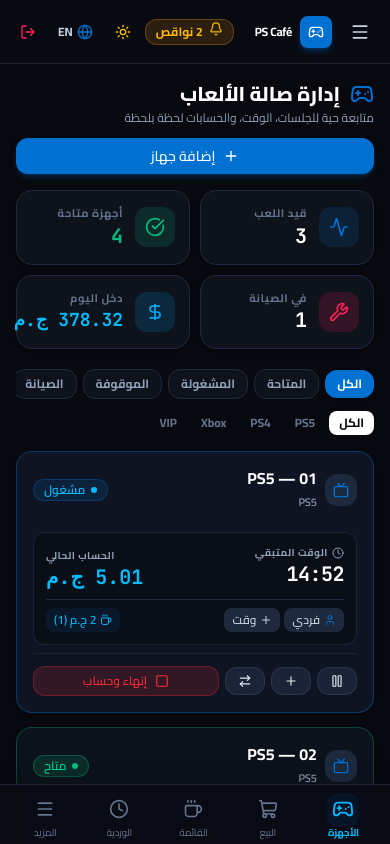
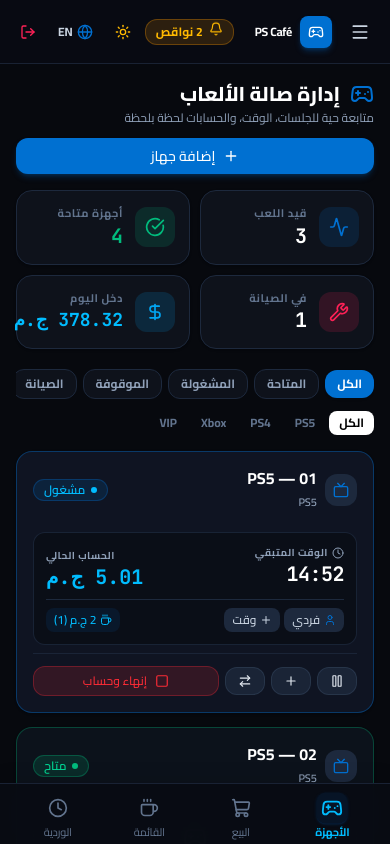
Before and after one commit to Kmpire/Playstation-system-ui, a React (Vite) app: page / in a window 390 px wide. Both pictures are taken after a click on the button "تسجيل الدخول". Built offline with nearby package versions, Linux system fonts and the light colour scheme; the HTML template or start-up script is replaced by a standard one.

Commit message:
fix: optimize mobile viewport sizing and remove more button from bottom navigation

```diff
--- a/src/App.tsx
+++ b/src/App.tsx
@@ -168,7 +168,7 @@
 
   return (
     <div
-      className={`flex h-screen overflow-hidden ${theme === 'dark' ? 'dark bg-[#07090e] text-white' : 'bg-slate-100 text-slate-900'}`}
+      className={`flex h-full h-[100dvh] w-full overflow-hidden ${theme === 'dark' ? 'dark bg-[#07090e] text-white' : 'bg-slate-100 text-slate-900'}`}
       dir={isRTL ? 'rtl' : 'ltr'}
     >
       {/* Responsive Sidebar (Fixed on desktop, Drawer on mobile) */}
@@ -221,7 +221,6 @@
         <BottomNav
           screen={screen}
           setScreen={setScreen}
-          onOpenMore={() => setMobileMenuOpen(true)}
           isRTL={isRTL}
         />
       </div>
--- a/src/components/BottomNav.tsx
+++ b/src/components/BottomNav.tsx
@@ -4,21 +4,19 @@
   ShoppingCart,
   Coffee,
   Clock,
-  Menu,
 } from 'lucide-react';
 import type { Screen } from '../types';
 
 interface BottomNavProps {
   screen: Screen;
   setScreen: (s: Screen) => void;
-  onOpenMore: () => void;
+  onOpenMore?: () => void;
   isRTL: boolean;
 }
 
 export default function BottomNav({
   screen,
   setScreen,
-  onOpenMore,
   isRTL,
 }: BottomNavProps) {
   const items = [
@@ -47,7 +45,7 @@
   return (
     <nav
       aria-label="Mobile quick navigation"
-      className="lg:hidden fixed bottom-0 inset-x-0 bg-white/95 dark:bg-[#090c13]/95 backdrop-blur-md border-t border-slate-200 dark:border-slate-800/80 px-2 py-1.5 flex items-center justify-around z-30 safe-bottom select-none shadow-[0_-4px_20px_rgba(0,0,0,0.1)]"
+      className="lg:hidden fixed bottom-0 inset-x-0 bg-white/95 dark:bg-[#090c13]/95 backdrop-blur-md border-t border-slate-200 dark:border-slate-800/80 px-3 py-1.5 flex items-center justify-around z-30 safe-bottom select-none shadow-[0_-4px_20px_rgba(0,0,0,0.1)]"
     >
       {items.map((item) => {
         const active = screen === item.id;
@@ -56,7 +54,7 @@
           <button
             key={item.id}
             onClick={() => setScreen(item.id)}
-            className={`flex flex-col items-center justify-center py-1 px-3 rounded-xl transition-all duration-150 ${
+            className={`flex-1 flex flex-col items-center justify-center py-1 px-2 rounded-xl transition-all duration-150 ${
               active
                 ? 'text-[#0070d1] dark:text-sky-400 font-bold'
                 : 'text-slate-500 hover:text-slate-900 dark:hover:text-slate-200'
@@ -71,23 +69,10 @@
             >
               <Icon className="w-5 h-5" />
             </div>
-            <span className="text-[10px] mt-0.5 tracking-tight">{item.label}</span>
+            <span className="text-[11px] mt-0.5 tracking-tight">{item.label}</span>
           </button>
         );
       })}
-
-      {/* More button to open drawer */}
-      <button
-        onClick={onOpenMore}
-        className="flex flex-col items-center justify-center py-1 px-3 rounded-xl text-slate-500 hover:text-slate-900 dark:hover:text-slate-200 transition-colors"
-      >
-        <div className="p-1 rounded-lg">
-          <Menu className="w-5 h-5" />
-        </div>
-        <span className="text-[10px] mt-0.5 tracking-tight">
-          {isRTL ? 'المزيد' : 'More'}
-        </span>
-      </button>
     </nav>
   );
 }
--- a/src/index.css
+++ b/src/index.css
@@ -21,14 +21,20 @@
 body,
 #root {
   height: 100%;
+  height: 100dvh;
+  width: 100%;
   margin: 0;
   padding: 0;
+  overflow: hidden;
+  overscroll-behavior: none;
 }
 
 body {
   font-family: 'Cairo', system-ui, sans-serif;
   -webkit-font-smoothing: antialiased;
   -moz-osx-font-smoothing: grayscale;
+  position: fixed;
+  inset: 0;
 }
 
 /* Custom sleek scrollbars */
```
